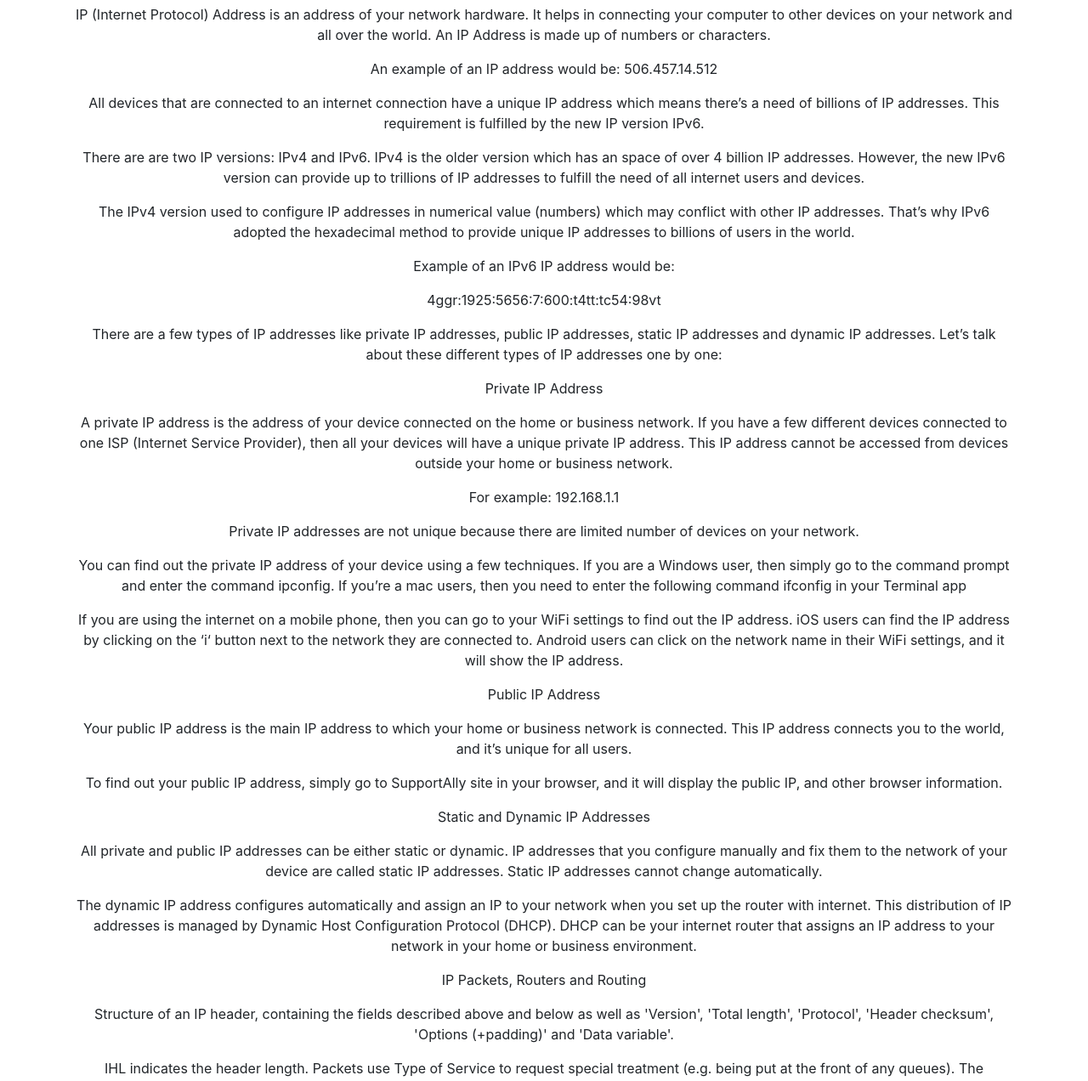
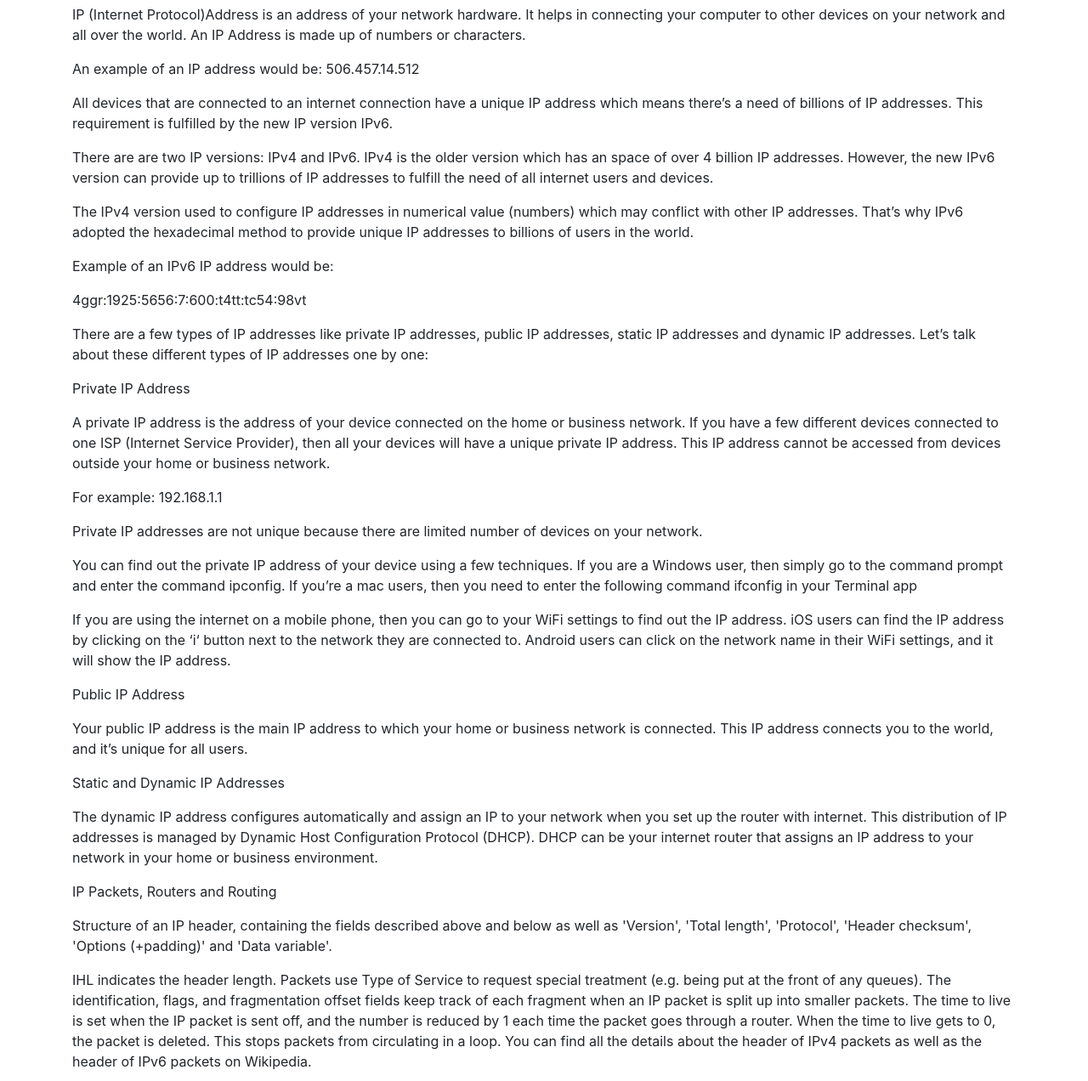
Before and after one commit to Nithin63/How_Internet_Works, a plain HTML site: page part2.html in a window 1280 px wide. Shown: the part 163-1435 px from the top of the page at 85% size. Drawn offline with Linux system fonts and the light colour scheme.

Commit message:
FIx: Update format

```diff
--- a/part2.html
+++ b/part2.html
@@ -48,49 +48,50 @@
         <div class="col-lg-12 text-center">
             <p class="mt-3">IP Address , Packets and Routing</p>
             <h1 class="mt-3">IP ADDRESS</h1>
-            <p>
-                IP (Internet Protocol) Address is an address of your network hardware. It helps in connecting your
+
+            <p style="text-align:left">
+                IP (Internet Protocol)Address is an address of your network hardware. It helps in connecting your
                 computer
                 to other devices on your network and all over the world. An IP Address is made up of numbers or
                 characters.
             </p>
-            <p>
+            <p style="text-align:left" >
                 An example of an IP address would be: 506.457.14.512
             </p>
-            <p>
+            <p style="text-align:left">
                 All devices that are connected to an internet connection have a unique IP address which means there’s a
                 need
                 of billions of IP addresses. This requirement is fulfilled by the new IP version IPv6.
-            </p>
-            <p>
+            </p >
+            <p style="text-align:left">
                 There are are two IP versions: IPv4 and IPv6. IPv4 is the older version which has an space of over 4
                 billion
                 IP addresses. However, the new IPv6 version can provide up to trillions of IP addresses to fulfill the
                 need
                 of all internet users and devices.
             </p>
-            <p>
+            <p style="text-align:left">
                 The IPv4 version used to configure IP addresses in numerical value (numbers) which may conflict with
                 other
                 IP addresses. That’s why IPv6 adopted the hexadecimal method to provide unique IP addresses to billions
                 of
                 users in the world.
             </p>
-            <p>
+            <p style="text-align:left">
                 Example of an IPv6 IP address would be:
             </p>
-            <p>
+            <p style="text-align:left">
                 4ggr:1925:5656:7:600:t4tt:tc54:98vt
             </p>
-            <p>
+            <p style="text-align:left">
                 There are a few types of IP addresses like private IP addresses, public IP addresses, static IP
                 addresses
                 and dynamic IP addresses. Let’s talk about these different types of IP addresses one by one:
             </p>
-            <p>
+            <p style="text-align:left">
                 Private IP Address
-            </p>
-            <p>
+            </p >
+            <p style="text-align:left">
                 A private IP address is the address of your device connected on the home or business network. If you
                 have a
                 few different devices connected to one ISP (Internet Service Provider), then all your devices will have
@@ -98,20 +99,20 @@
                 unique private IP address. This IP address cannot be accessed from devices outside your home or business
                 network.
             </p>
-            <p>
+            <p style="text-align:left">
                 For example: 192.168.1.1
             </p>
-            <p>
+            <p style="text-align:left">
                 Private IP addresses are not unique because there are limited number of devices on your network.
             </p>
-            <p>
+            <p style="text-align:left">
                 You can find out the private IP address of your device using a few techniques. If you are a Windows
                 user,
                 then simply go to the command prompt and enter the command ipconfig. If you’re a mac users, then you
                 need to
                 enter the following command ifconfig in your Terminal app
             </p>
-            <p>
+            <p style="text-align:left">
                 If you are using the internet on a mobile phone, then you can go to your WiFi settings to find out the
                 IP
                 address. iOS users can find the IP address by clicking on the ‘i‘ button next to the network they are
@@ -119,28 +120,28 @@
                 IP
                 address.
             </p>
-            <p>
+            <p style="text-align:left">
                 Public IP Address
             </p>
-            <p>
+            <p style="text-align:left">
                 Your public IP address is the main IP address to which your home or business network is connected. This
                 IP
                 address connects you to the world, and it’s unique for all users.
             </p>
-            <p>
+            <p style="text-align:left"
                 To find out your public IP address, simply go to SupportAlly site in your browser, and it will display
                 the
                 public IP, and other browser information.
             </p>
-            <p>
+            <p style="text-align:left">
                 Static and Dynamic IP Addresses
             </p>
-            <p>
+            <p style="text-align:left"
                 All private and public IP addresses can be either static or dynamic. IP addresses that you configure
                 manually and fix them to the network of your device are called static IP addresses. Static IP addresses
-                cannot change automatically.
+                cannot change automatically.>
             </p>
-            <p>
+            <p style="text-align:left">
                 The dynamic IP address configures automatically and assign an IP to your network when you set up the
                 router
                 with internet. This distribution of IP addresses is managed by Dynamic Host Configuration Protocol
@@ -149,17 +150,17 @@
                 environment.
 
             </p>
-            <p>
+            <p style="text-align:left">
 
                 IP Packets, Routers and Routing
 
             </p>
-            <p> Structure of an IP header, containing the fields described above and below as well as 'Version',
+            <p style="text-align:left"> Structure of an IP header, containing the fields described above and below as well as 'Version',
                 'Total
                 length', 'Protocol', 'Header checksum', 'Options (+padding)' and 'Data variable'.
 
             </p>
-            <p> IHL indicates the header length.
+            <p style="text-align:left"> IHL indicates the header length.
                 Packets use Type of Service to request special treatment (e.g. being put at the front of any queues).
                 The identification, flags, and fragmentation offset fields keep track of each fragment when an IP packet
                 is
@@ -174,7 +175,7 @@
 
             Routers and routing
             </p>
-            <p> Routers got their name because they route IP Packets across networks: a router device connects different
+            <p style="text-align:left"> Routers got their name because they route IP Packets across networks: a router device connects different
                 links. It examines IP packet headers, looking at the destination address and consulting a routing table
                 of
                 known networks. The table indicates which connections to send the packet on as the next link. The
@@ -182,35 +183,35 @@
                 types.
 
             </p>
-            <p> An IP packet enters a circle labelled as a router. An arrow links its destination address to a routing
+            <p style="text-align:left"> An IP packet enters a circle labelled as a router. An arrow links its destination address to a routing
                 table, with two columns, "NET" and "INT". The IP packet is shown leaving the router along a path to
                 device
                 A, a tablet. The router is also connected to devices B, C and D, a printer, a desktop, and a laptop
                 respectively.
 
             </p>
-            <p> In the animation, an IP packet arrives at a router, which compares the packet’s destination address with
+            <p style="text-align:left"> In the animation, an IP packet arrives at a router, which compares the packet’s destination address with
                 the
                 networks in the routing table. The packet is identified as belonging to network A, so the router routes
                 it
                 out of interface 1.
 
             </p>
-            <p> Often, routers learn how to reach distant networks by exchanging information with their neighbouring
+            <p style="text-align:left"> Often, routers learn how to reach distant networks by exchanging information with their neighbouring
                 routers
                 and building their own routing tables. This exchange of information to learn about other networks is
                 called
                 a routing protocol. You can find more information about routing protocols on Wikipedia.
             </p>
-            <p>
+            <p style="text-align:left">
                 Note: the term ‘routing protocol’ can be easily confused with routed protocol. IP is a routed protocol:
                 routers examine IP packets and route them out of an interface based on the destination IP address.
             </p>
-            <p>
+            <p style="text-align:left">
                 Routing on Home and Small Business Networks
                 A home or small-business network usually has a single LAN, which a router connects to an ISP.
             </p>
-            <p>
+            <p style="text-align:left">
                 Several different devices with different IP addresses in the 192.168.1.X network are connected to a
                 switch,
                 by wired or wireless connections. The switch is inside a circle labelled "Home hub/gateway/router",
```
Also changed, not shown: part1.html (+7 -5 lines), part3.html (+1 -1 lines), part4.html (+1 -1 lines), part5.html (+1 -1 lines).
